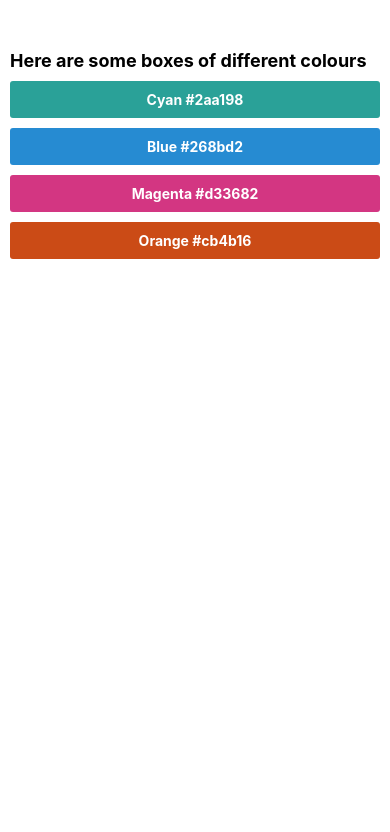
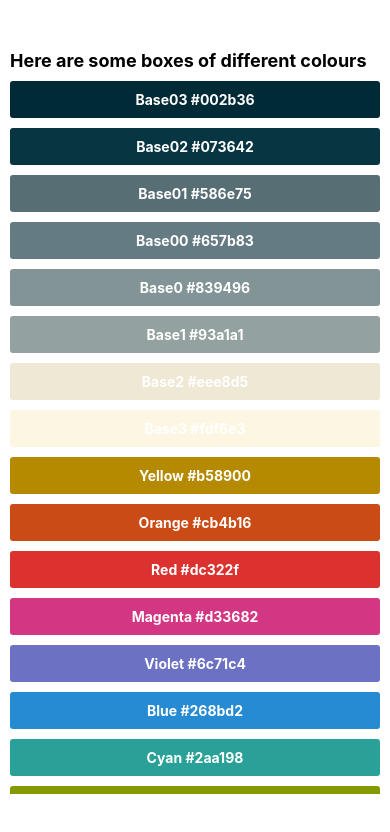
Before and after one commit to carlaiau/Frontend-Masters-Coursework, a React Native app in the folder react-native/AwesomeProject/: screen / in a window 390 px wide. Shown: the top 832 px of the page. Built offline with nearby package versions, Linux system fonts and the light colour scheme.

Commit message:
Lists solution using FlatList

```diff
--- a/react-native/AwesomeProject/App.js
+++ b/react-native/AwesomeProject/App.js
@@ -1,31 +1,50 @@
 import React from 'react';
-import { View, Text, SafeAreaView, StyleSheet } from 'react-native';
+import { View, Text, SafeAreaView, StyleSheet, FlatList } from 'react-native';
 
 import ColorBox from './components/ColorBox';
 
 const App = () => {
-  const boxes = [
+  const COLORS = [
+    { name: 'Base03', hex: '#002b36' },
+    { name: 'Base02', hex: '#073642' },
+    { name: 'Base01', hex: '#586e75' },
+    { name: 'Base00', hex: '#657b83' },
+    { name: 'Base0', hex: '#839496' },
+    { name: 'Base1', hex: '#93a1a1' },
+    { name: 'Base2', hex: '#eee8d5' },
+    { name: 'Base3', hex: '#fdf6e3' },
+    { name: 'Yellow', hex: '#b58900' },
+    { name: 'Orange', hex: '#cb4b16' },
+    { name: 'Red', hex: '#dc322f' },
+    { name: 'Magenta', hex: '#d33682' },
+    { name: 'Violet', hex: '#6c71c4' },
+    { name: 'Blue', hex: '#268bd2' },
     { name: 'Cyan', hex: '#2aa198' },
-    { name: 'Blue', hex: '#268bd2' },
-    { name: 'Magenta', hex: '#d33682' },
-    { name: 'Orange', hex: '#cb4b16' },
+    { name: 'Green', hex: '#859900' },
   ];
 
   return (
-    <SafeAreaView style={{ flex: 1 }}>
+    <SafeAreaView style={styles.everything}>
       <View style={styles.container}>
         <Text style={styles.heading}>
           Here are some boxes of different colours
         </Text>
-        {boxes.map((box, i) => (
-          <ColorBox name={box.name} hex={box.hex} key={i} />
-        ))}
+        <FlatList
+          data={COLORS}
+          renderItem={({ item }) => (
+            <ColorBox name={item.name} hex={item.hex} />
+          )}
+          keyExtractor={(color, i) => i}
+        />
       </View>
     </SafeAreaView>
   );
 };
 
 const styles = StyleSheet.create({
+  everything: {
+    flex: 1,
+  },
   container: {
     flex: 1,
     paddingHorizontal: 10,
--- a/react-native/AwesomeProject/components/ColorBox.js
+++ b/react-native/AwesomeProject/components/ColorBox.js
@@ -4,7 +4,9 @@ import { View, Text, StyleSheet } from 'react-native';
 
 const ColorBox = ({ name = 'Cyan', hex = '#2aa198' } = {}) => (
   <View style={[styles.box, { backgroundColor: hex }]}>
-        <Text style={styles.text}>{name} {hex}</Text>
+    <Text style={styles.text}>
+      {name} {hex}
+    </Text>
   </View>
 );
 
```
Lines whose indentation alone changed are shown as unchanged.
